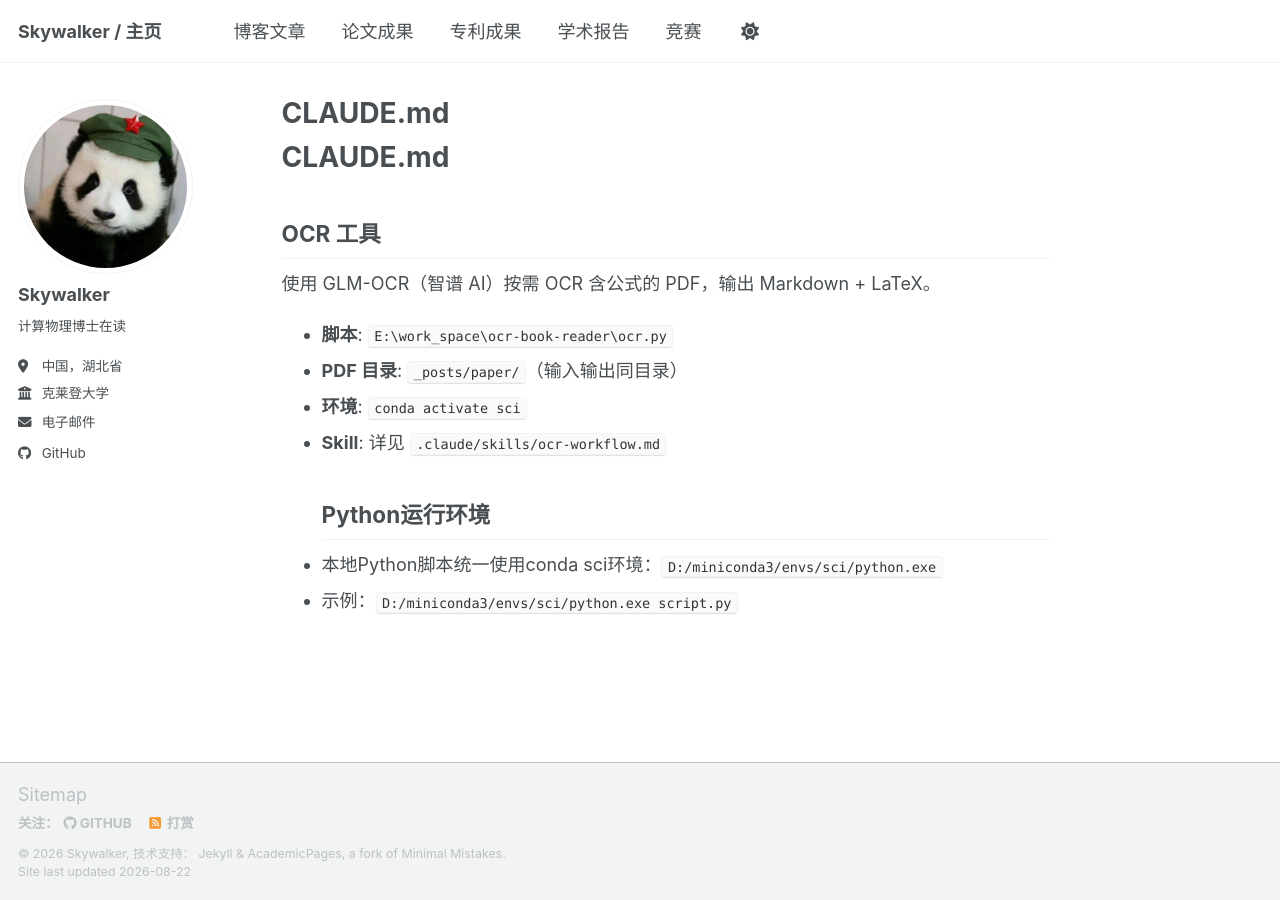
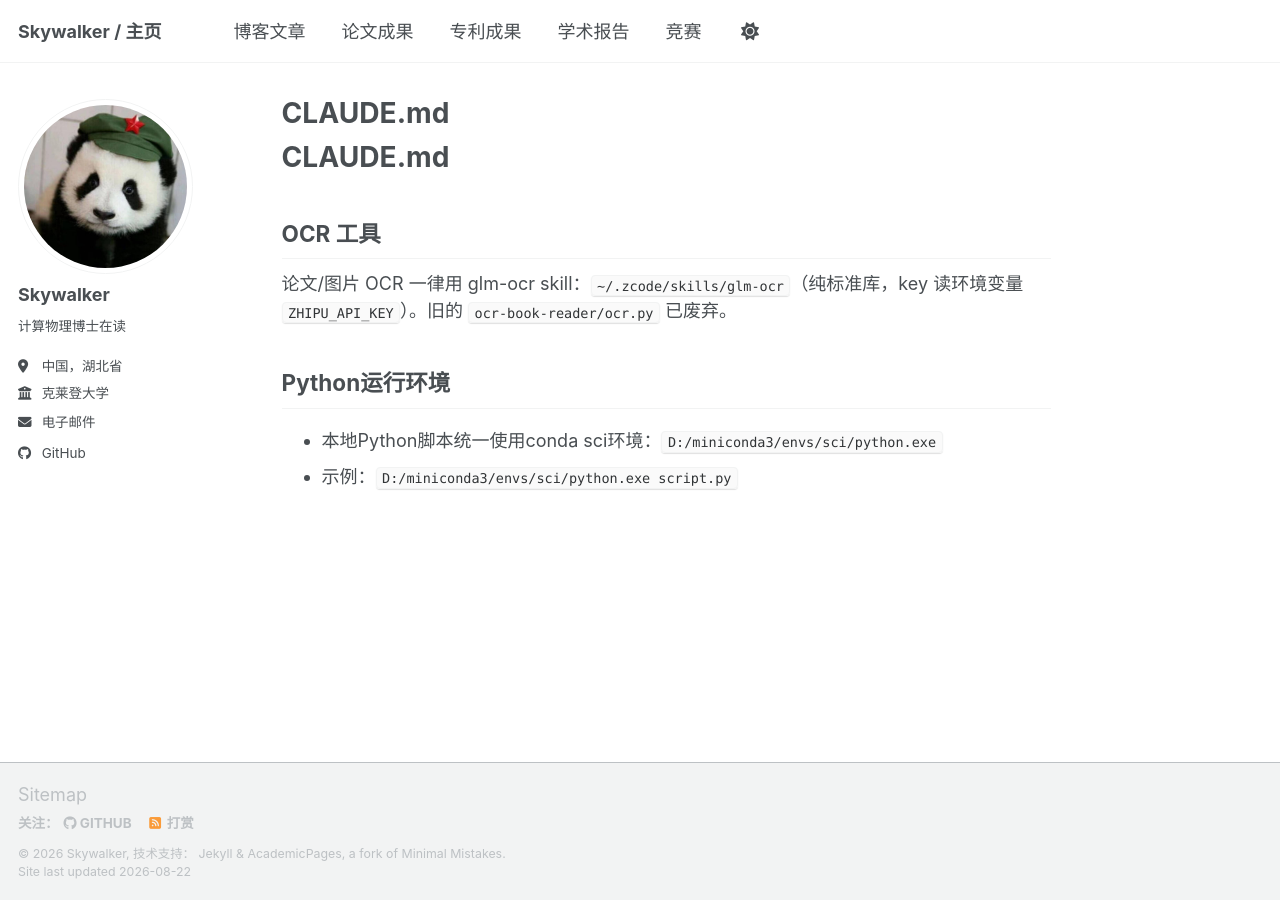
Before and after one commit to cn-skywalker/cn-skywalker.github.io, a Jekyll site: the page built from CLAUDE.md, in a window 1280 px wide. Built offline with Jekyll 4.4.1, drawn with Linux system fonts in a browser that asks for light colours; our own code applies the rules of GitHub Pages for plain Markdown files; a script bundle is joined from its source files by our own code; library files that are not in the unit come from our copies.

```diff
--- a/CLAUDE.md
+++ b/CLAUDE.md
@@ -2,12 +2,7 @@
 
 ## OCR 工具
 
-使用 GLM-OCR（智谱 AI）按需 OCR 含公式的 PDF，输出 Markdown + LaTeX。
-
-- **脚本**: `E:\work_space\ocr-book-reader\ocr.py`
-- **PDF 目录**: `_posts/paper/`（输入输出同目录）
-- **环境**: `conda activate sci`
-- **Skill**: 详见 `.claude/skills/ocr-workflow.md`
+论文/图片 OCR 一律用 glm-ocr skill：`~/.zcode/skills/glm-ocr`（纯标准库，key 读环境变量 `ZHIPU_API_KEY`）。旧的 `ocr-book-reader/ocr.py` 已废弃。
 ## Python运行环境
 - 本地Python脚本统一使用conda sci环境：`D:/miniconda3/envs/sci/python.exe`
 - 示例：`D:/miniconda3/envs/sci/python.exe script.py`
```
Also changed, not shown: AGENTS.md (added, +20 -0 lines).
